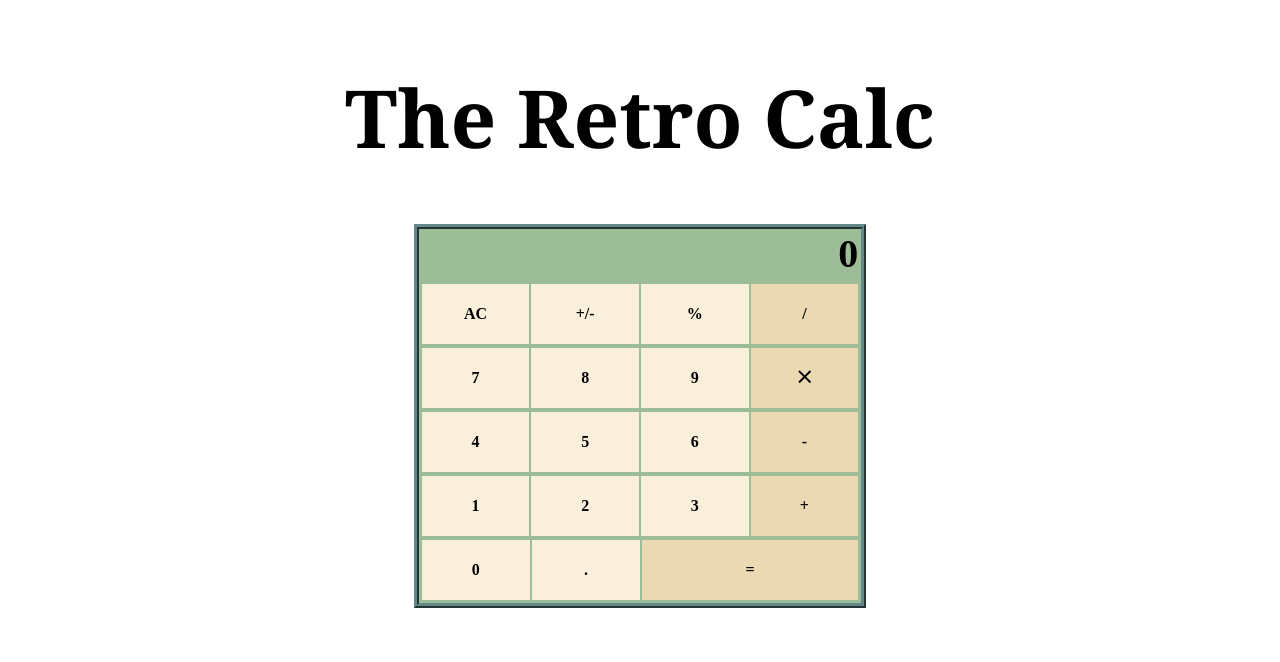
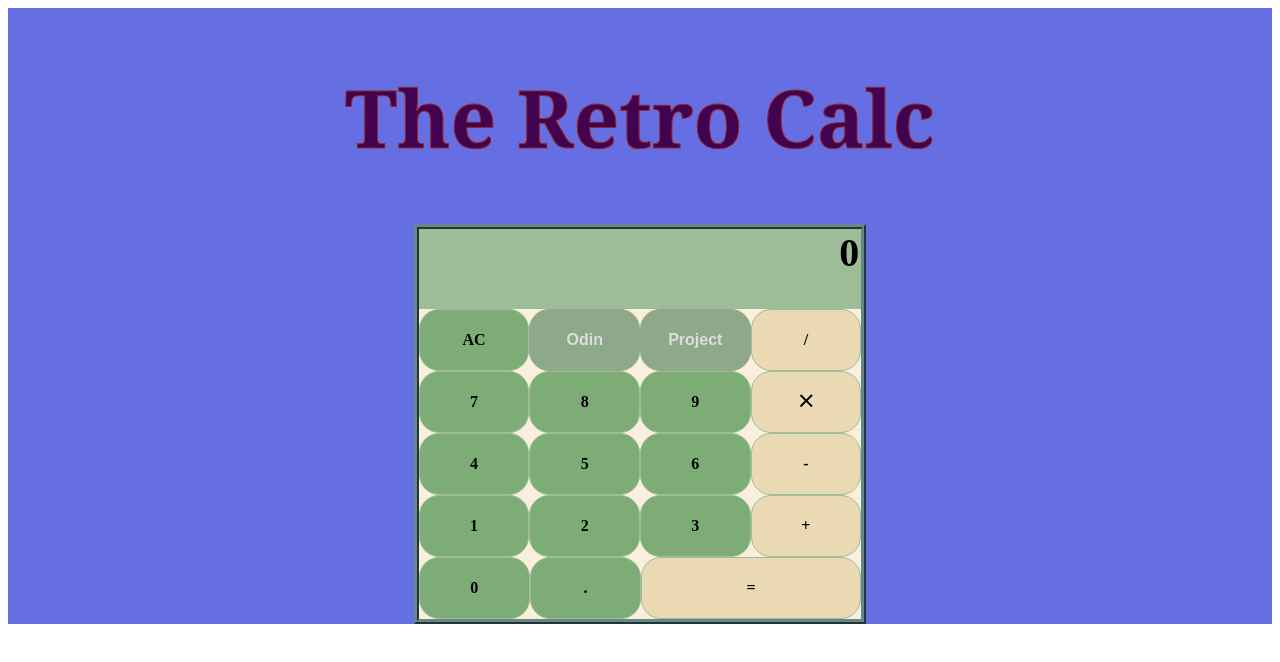
Before and after one commit to urostodorovic95/Odin-Calculator, a plain HTML site: page index.html in a window 1280 px wide. Drawn offline with Linux system fonts and the light colour scheme.

Commit message:
Update buttons and bg color

```diff
--- a/index.html
+++ b/index.html
@@ -8,7 +8,6 @@
     <script src="./scripts/main.js" defer></script>
   </head>
   <body>
-
     <main>
       <h1>The Retro Calc</h1>
       <div class="calc-frame">
@@ -16,8 +15,8 @@
         <div class="buttons-all">
           <div class="row">
             <div class="button" id="AC">AC</div>
-            <div class="button" id="+/-">+/-</div>
-            <div class="button operator" id="percent">%</div>
+            <div class="button" id="odin">Odin</div>
+            <div class="button operator" id="project">Project</div>
             <div class="button operator" id="divide">/</div>
           </div>
           <div class="row">
--- a/styles/styles.css
+++ b/styles/styles.css
@@ -1,17 +1,16 @@
 main {
-    display: flex;
-    flex-direction: column;
-    align-items: center;
-
+  display: flex;
+  flex-direction: column;
+  align-items: center;
+  background-color: #656fe3;
 }
 
 div {
-  border: 0.3px solid #9dbc98;
   font-weight: bold;
 }
 
 .display {
-  height: 50px;
+  height: 80px;
   text-align: end;
   font-size: 40px;
   padding: 0px 2px;
@@ -39,6 +38,9 @@ div {
   vertical-align: middle;
   line-height: 60px;
   cursor: pointer;
+  border-radius: 20px;
+  border: 0.3px solid #9dbc98;
+  background-color: #7dac77;
 }
 
 .button:hover {
@@ -70,7 +72,18 @@ div {
 }
 
 h1 {
-    font-family: Georgia, 'Times New Roman', Times, serif;
-    text-align: center;
-    font-size: 80px;
+  font-family: Georgia, "Times New Roman", Times, serif;
+  text-align: center;
+  font-size: 80px;
+  color: #41024f;
+  -webkit-text-stroke: 1px #952828;
 }
+
+#odin,
+#project {
+  background-color: #9dbc98;
+  filter: brightness(90%);
+  font-family: Arial, Helvetica, sans-serif;
+  font-weight: 100px;
+  color: whitesmoke;
+}
```
